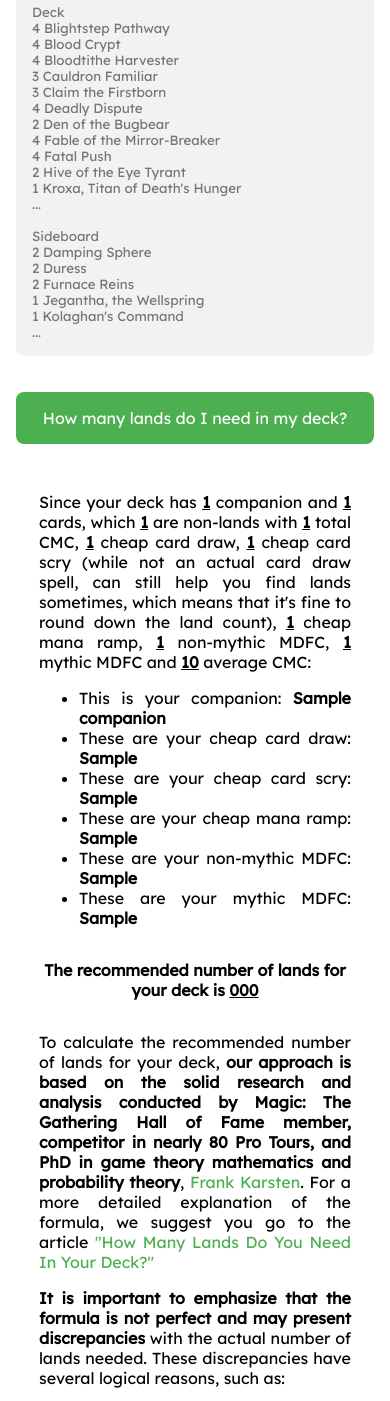
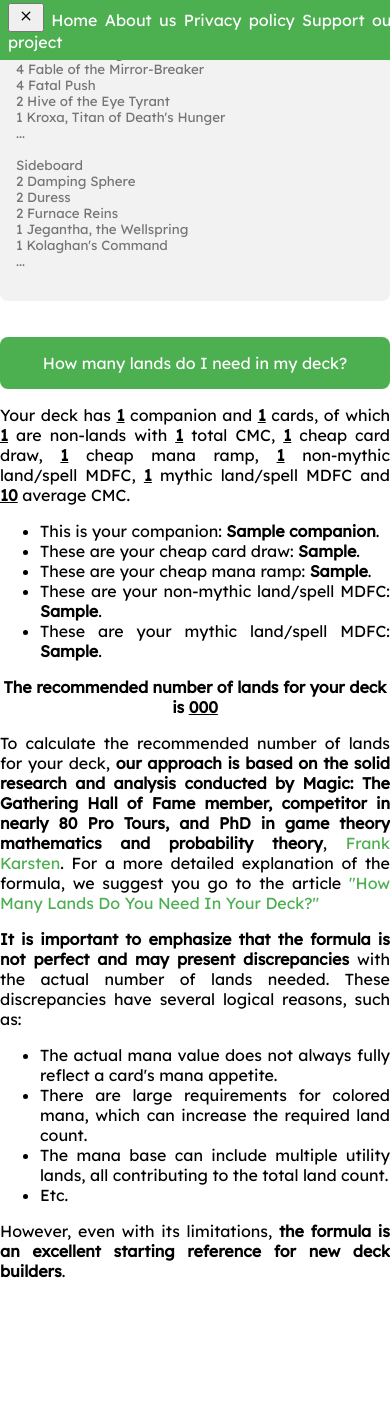
Before and after one commit to raulin0/how-many, a Django app: template templates/lands/index.html in a window 390 px wide. Shown: the part 338-1739 px from the top of the page. After the commit the page ends 1616 px from the top, so only its background shows below. Run offline with Django 4.2, Linux system fonts and the light colour scheme; the template is opened without the code that fills it: most values are stand-ins (such as "Sample title", 1, 10 or a date in 2020).

Commit message:
style: update html tags for better mobile viewing

```diff
--- a/templates/lands/base.html
+++ b/templates/lands/base.html
@@ -5,11 +5,13 @@
     <meta charset="UTF-8">
     <meta name="viewport" content="width=device-width, initial-scale=1.0">
     <title>How Many: MTG Calculator</title>
-    <link rel="icon" href="{% static 'lands/assets/how-many-favicon.ico' %}">
+    <link rel="icon" href="{% static 'lands/assets/howmanymtg-favicon.ico' %}">
     <link rel="stylesheet" href="{% static 'lands/css/lands.css' %}">
 </head>
-<body>
+<body id="body">
     {% include 'lands/partials/_header.html' %}
     {% block content %}{% endblock %}
 </body>
+<script src="{% static 'lands/sidebar.js' %}"></script>
+<script src="{% static 'lands/form_validation.js' %}"></script>
 </html>
--- a/templates/lands/index.html
+++ b/templates/lands/index.html
@@ -2,16 +2,15 @@
 {% load static %}
 {% block content %}
     <main>
-        <section class="title">
-            <h1 class="title-text"><a href="{% url 'index' %}">How Many: MTG Calculator</a></h1>
+        <div tabindex="0" class="content" onfocus="closeSidebar()" id="content">
+            <div class="title">
+                <h1 class="title-text">How Many: MTG Calculator</h1>
                 <p>Build decks with a more consistent mana base</p>
-        </section>
-        <section class="form">
+            </div>
+            <div class="form-container">
                 <form method="post" action="#results">
                     {% csrf_token %}
-                <label for="decklist"></label>
-                <textarea id="decklist" name="decklist" placeholder="How to enter your decklist (companion and sideboard are optional):
-
+                    <textarea tabindex="0" onfocus="closeSidebar()" id="decklist" name="decklist" placeholder="How to enter your decklist (companion and sideboard are optional):
 
 Companion
 1 Jegantha, the Wellspring
@@ -39,35 +38,40 @@
 ...
 
 "></textarea>
-                <input type="submit" value="How many lands do I need in my deck?">
+                    <input type="submit" value="How many lands do I need in my deck?" class="submit-button" disabled>
                 </form>
-        </section>
-        <section class="results-container">
+            </div>
+            <div class="explanation-container">
                 {% if result %}
-            <div class="analysis">
-                <p>Since your deck has <u><b>{{ result.companion_count }}</b></u> companion and <u><b>{{ result.card_count }}</b></u> cards, which <u><b>{{ result.non_land_count }}</b></u> are non-lands with <u><b>{{ result.non_land_cmcs_count }}</b></u> total CMC, <u><b>{{ result.cheap_card_draw_count }}</b></u> cheap card draw, <u><b>{{ result.cheap_card_scry_count }}</b></u> cheap card scry (while not an actual card draw spell, can still help you find lands sometimes, which means that it's fine to round down the land count), <u><b>{{ result.cheap_mana_ramp_count }}</b></u> cheap mana ramp, <u><b>{{ result.non_mythic_mdfc_count }}</b></u> non-mythic MDFC, <u><b>{{ result.mythic_mdfc_count }}</b></u> mythic MDFC and <u><b>{{ result.average_cmc }}</b></u> average CMC:</p>
+                <div class="analysis" id="results">
+                    <p>Your deck has <u><b>{{ result.companion_count }}</b></u> companion and <u><b>{{ result.card_count }}</b></u> cards, of which <u><b>{{ result.non_land_count }}</b></u> are non-lands with <u><b>{{ result.non_land_cmcs_count }}</b></u> total CMC, <u><b>{{ result.cheap_card_draw_count }}</b></u> cheap card draw, <u><b>{{ result.cheap_mana_ramp_count }}</b></u> cheap mana ramp, <u><b>{{ result.non_mythic_land_spell_mdfc_count }}</b></u> non-mythic land/spell MDFC, <u><b>{{ result.mythic_land_spell_mdfc_count }}</b></u> mythic land/spell MDFC and <u><b>{{ result.average_cmc }}</b></u> average CMC.</p>
                     <ul>
                         {% if result.companion %}
-                    <li>This is your companion: <b>{{ result.companion }}</b></li>
+                        <li>This is your companion: <b>{{ result.companion }}</b>.</li>
                         {% endif %}
                         {% if result.cheap_card_draw_list %}
-                    <li>These are your cheap card draw: <b>{{ result.cheap_card_draw_list }}</b></li>
-                    {% endif %}
-                    {% if result.cheap_card_scry_list %}
-                    <li>These are your cheap card scry: <b>{{ result.cheap_card_scry_list }}</b></li>
+                        <li>These are your cheap card draw: <b>{{ result.cheap_card_draw_list }}</b>.</li>
                         {% endif %}
                         {% if result.cheap_mana_ramp_list %}
-                    <li>These are your cheap mana ramp: <b>{{ result.cheap_mana_ramp_list }}</b></li>
+                        <li>These are your cheap mana ramp: <b>{{ result.cheap_mana_ramp_list }}</b>.</li>
                         {% endif %}
-                    {% if result.non_mythic_mdfc_list %}
-                    <li>These are your non-mythic MDFC: <b>{{ result.non_mythic_mdfc_list }}</b></li>
+                        {% if result.non_mythic_land_spell_mdfc_list %}
+                        <li>These are your non-mythic land/spell MDFC: <b>{{ result.non_mythic_land_spell_mdfc_list }}</b>.</li>
                         {% endif %}
-                    {% if result.mythic_mdfc_list %}
-                    <li>These are your mythic MDFC: <b>{{ result.mythic_mdfc_list }}</b></li>
+                        {% if result.mythic_land_spell_mdfc_list %}
+                        <li>These are your mythic land/spell MDFC: <b>{{ result.mythic_land_spell_mdfc_list }}</b>.</li>
                         {% endif %}
                     </ul>
+                    {% if result.cheap_card_scry_list %}
+                    {% if result.card_count == 60 %}
+                    <p>You also has <u><b>{{ result.cheap_card_scry_count }}</b></u> cheap card scry that, while not an actual card draw spell, can still help you find lands sometimes, which means that it's fine to round down the land count.</p>
+                    <ul>
+                        <li>These are your cheap card scry: <b>{{ result.cheap_card_scry_list }}</b>.</li>
+                    </ul>
+                    {% endif %}
+                    {% endif %}
                 </div>
-            <div class="recommended-lands" id="results">
+                <div class="recommended-lands">
                     <p><strong>The recommended number of lands for your deck is <u>{{ result.recommended_number_of_lands }}</u></strong></p>
                 </div>
                 {% elif error_message %}
@@ -86,6 +90,7 @@
                     </ul>
                     <p>However, even with its limitations, <b>the formula is an excellent starting reference for new deck builders</b>.</p>
                 </div>
-        </section>
+            </div>
+        </div>
     </main>
 {% endblock %}
--- a/templates/lands/partials/_header.html
+++ b/templates/lands/partials/_header.html
@@ -1,4 +1,26 @@
 {% load static %}
 <header>
-    <p><a href="{% url 'index' %}">Home</a> | <a href="{% url 'about' %}">About us</a> | <a href="{% url 'privacy' %}">Privacy policy</a> | <a href="https://www.paypal.com/donate/?hosted_button_id=T7MU9U5PMBLHJ" target="_blank">Support our project</a></p>
+    <div class="header" id="header">
+        <button onclick="toggleSidebar()" class="btn-icon-header">
+            <svg xmlns="http://www.w3.org/2000/svg" width="20" height="20" fill="currentColor" class="bi bi-list" viewBox="0 0 16 16">
+                <path fill-rule="evenodd" d="M2.5 12a.5.5 0 0 1 .5-.5h10a.5.5 0 0 1 0 1H3a.5.5 0 0 1-.5-.5zm0-4a.5.5 0 0 1 .5-.5h10a.5.5 0 0 1 0 1H3a.5.5 0 0 1-.5-.5zm0-4a.5.5 0 0 1 .5-.5h10a.5.5 0 0 1 0 1H3a.5.5 0 0 1-.5-.5z"/>
+            </svg>
+        </button>
+        <div class="logo-header">
+            <a href="{% url 'index' %}">
+                <img class= img-logo-header src="{% static 'lands/assets/howmanymtg-logo-white.png' %}" alt="How Many: MTG Calculator White Logo">
+            </a>
+        </div>
+        <div class="navigation-header" id="navigation-header">
+            <button onclick="toggleSidebar()" class="btn-icon-header">
+                <svg xmlns="http://www.w3.org/2000/svg" width="20" height="20" fill="currentColor" class="bi bi-x" viewBox="0 0 16 16">
+                    <path d="M4.646 4.646a.5.5 0 0 1 .708 0L8 7.293l2.646-2.647a.5.5 0 0 1 .708.708L8.707 8l2.647 2.646a.5.5 0 0 1-.708.708L8 8.707l-2.646 2.647a.5.5 0 0 1-.708-.708L7.293 8 4.646 5.354a.5.5 0 0 1 0-.708z"/>
+                </svg>
+            </button>
+            <a href="{% url 'index' %}">Home</a>
+            <a href="{% url 'about' %}">About us</a>
+            <a href="{% url 'privacy' %}">Privacy policy</a>
+            <a href="https://www.paypal.com/donate/?hosted_button_id=T7MU9U5PMBLHJ" target="_blank">Support our project</a>
+        </div>
+    </div>
 </header>
```
Also changed, not shown: templates/lands/about.html (+8 -7 lines), templates/lands/privacy.html (+12 -2 lines). Lines whose indentation alone changed are shown as unchanged.
